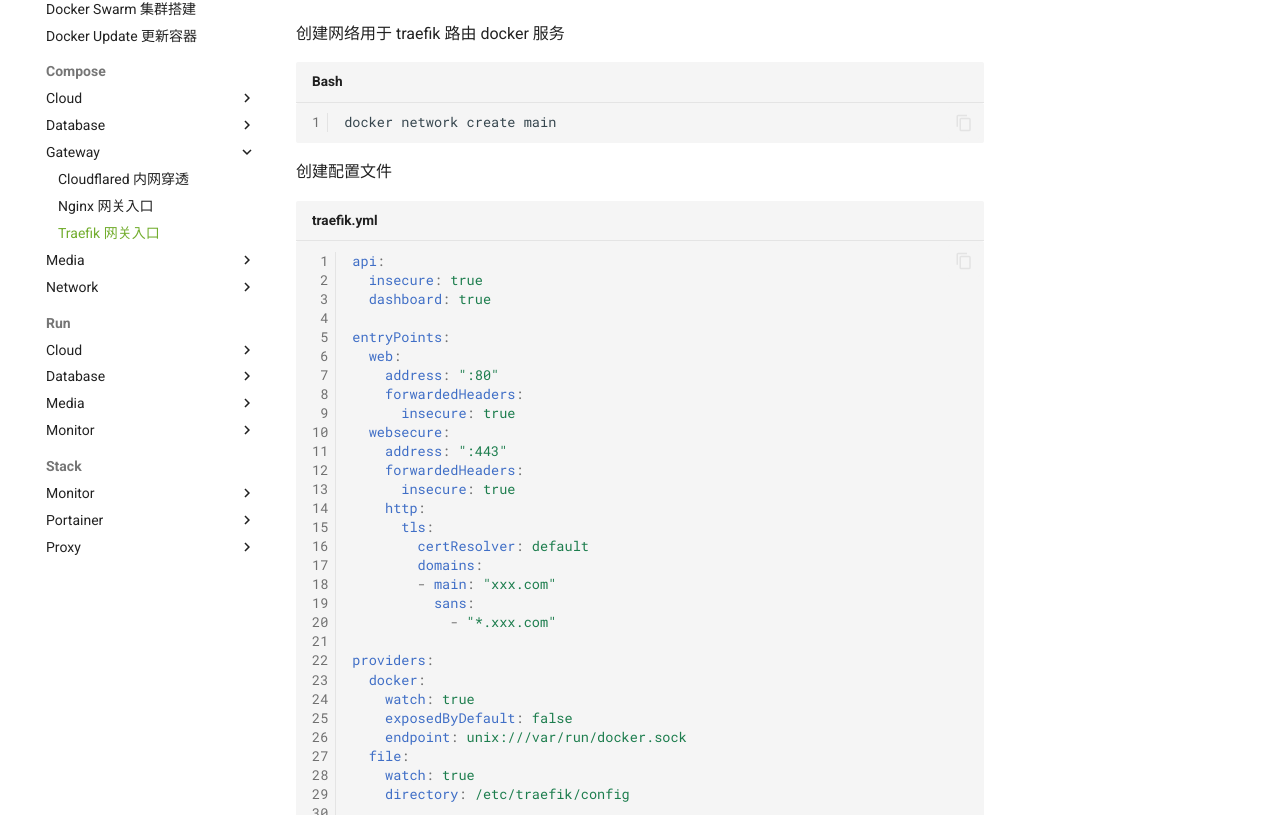
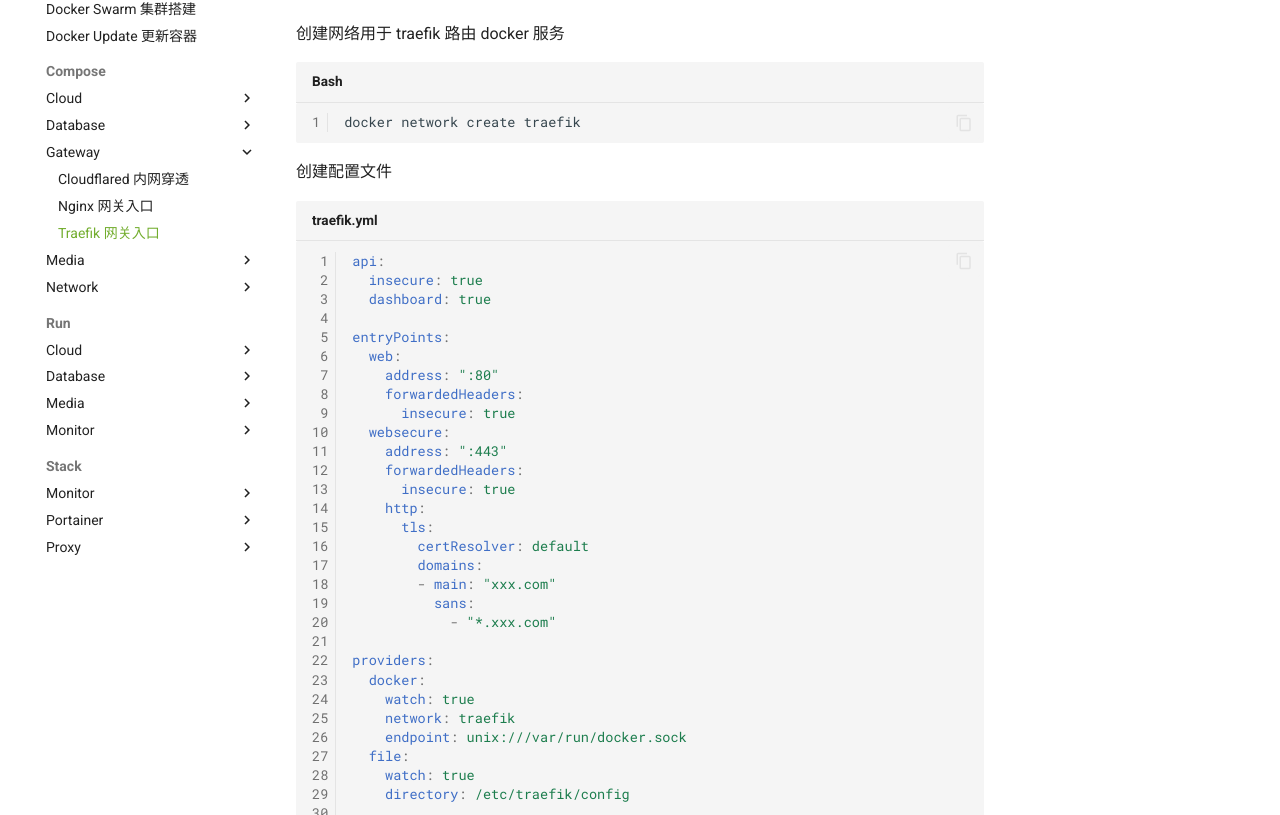
Before and after one commit to zexvar/wiki, an MkDocs documentation site: the page built from docs/Docker/Compose/Gateway/traefik.md, in a window 1280 px wide and 1400 px high. Shown: the part 258-1073 px from the top of the window. Built offline with MkDocs 1.6.1 and Material for MkDocs 9.7.7, drawn with Linux system fonts in a browser that asks for light colours; comment, search, counter and statistics services are not loaded; the version menu is left out.

Commit message:
update Docker\Compose\Gateway\traefik

````diff
--- a/docs/Docker/Compose/Gateway/traefik.md
+++ b/docs/Docker/Compose/Gateway/traefik.md
@@ -5,7 +5,7 @@
 创建网络用于 traefik 路由 docker 服务
 
 ```shell
-docker network create main
+docker network create traefik
 ```
 
 创建配置文件
@@ -35,7 +35,7 @@ entryPoints:
 providers:
   docker:
     watch: true
-    exposedByDefault: false
+    network: traefik
     endpoint: unix:///var/run/docker.sock
   file:
     watch: true
@@ -58,7 +58,7 @@ services:
     image: traefik
     container_name: traefik
     networks:
-      - main
+      - traefik
     ports:
       - target: 80
         published: 80
````
